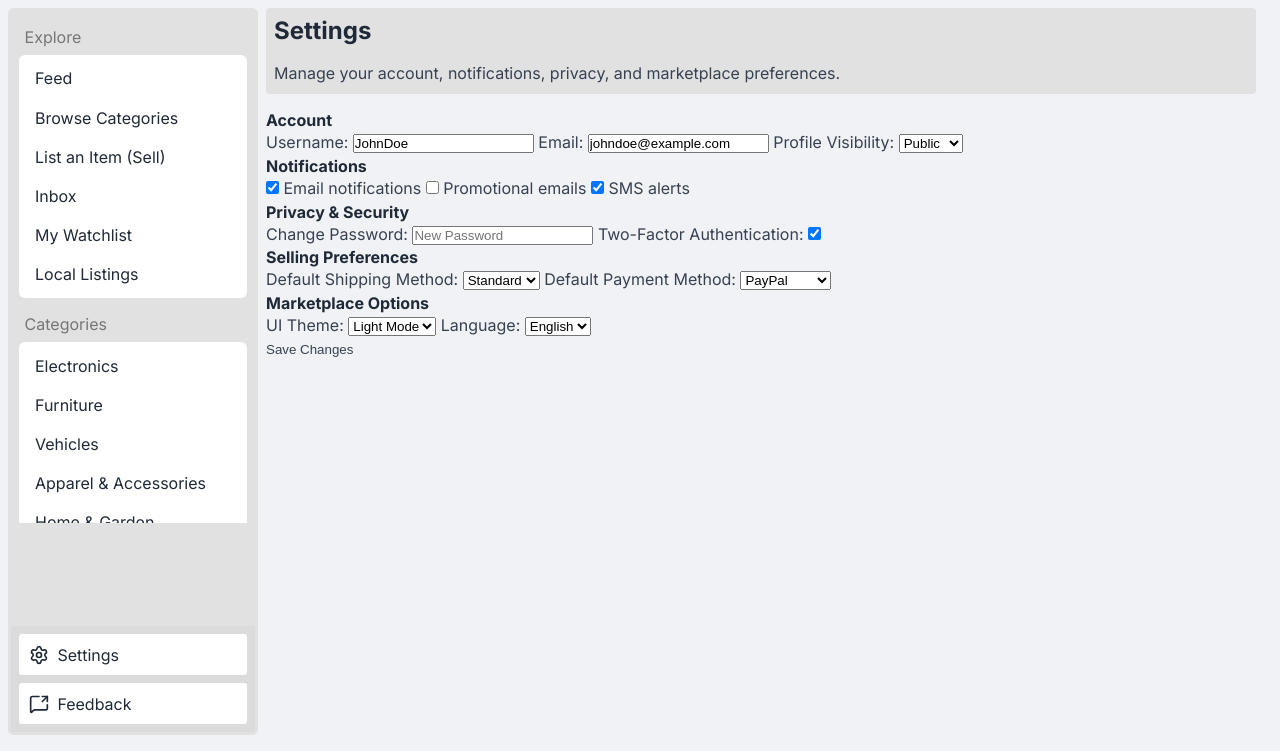
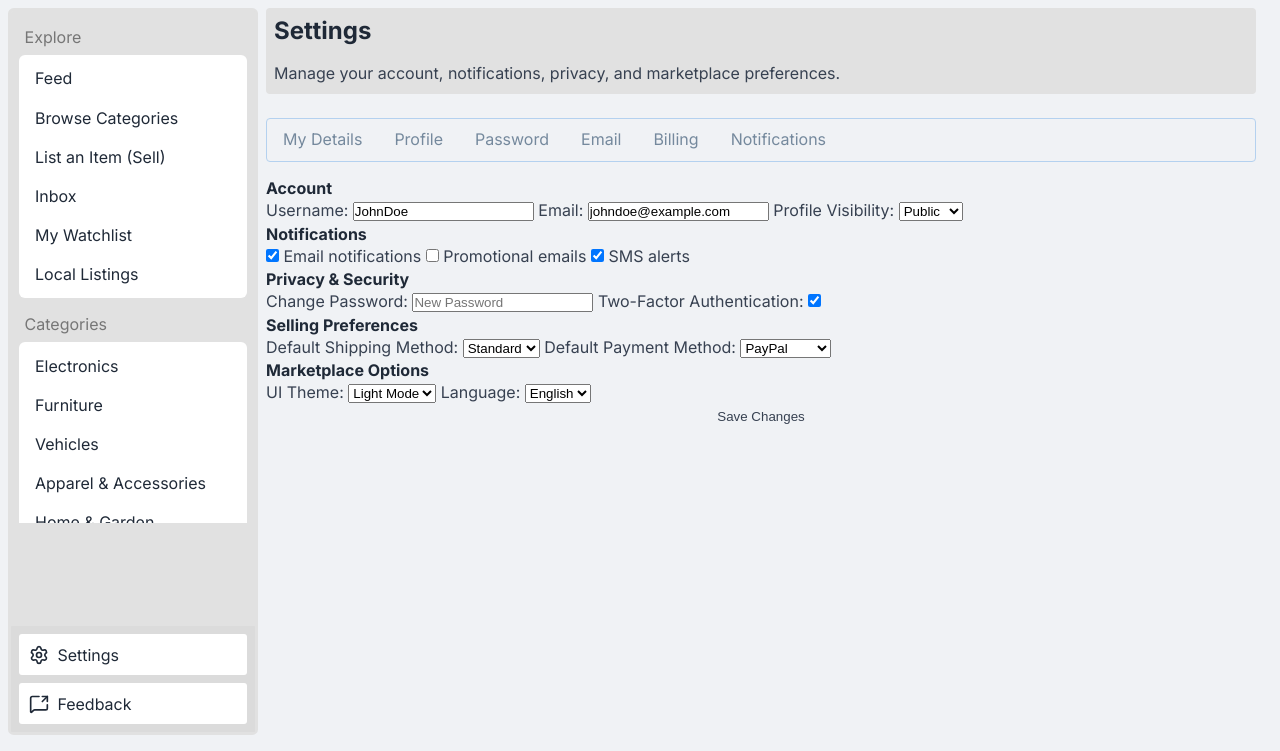
Before and after one commit to onkmade/SH.-, a Flask app: page / in a window 1280 px wide, after a click on "Settings". Shown: the part 57-808 px from the top of the page. Run offline with Flask 3, Linux system fonts and the light colour scheme; data that the repository does not hold is empty; some web fonts are replaced.

Commit message:
Updated Setting html

```diff
--- a/static/Pages/CSS/style.css
+++ b/static/Pages/CSS/style.css
@@ -911,3 +911,25 @@ textarea:focus {
     border-radius: 0.25rem;
     margin-bottom: 1rem;
 }
+
+#settings{
+    display: grid;
+}
+
+.setting-ul{
+    display: flex;
+    background: none;
+    gap: 2rem;
+    border: 1px solid #b4d1ef;
+    margin-bottom: 1rem;
+    padding: 0.5rem 1rem;
+}
+
+.setting_links{
+    color: #75899d;
+    cursor: pointer;
+}
+
+.setting_links:hover{
+    color: #1f2937;
+}
--- a/templates/index.html
+++ b/templates/index.html
@@ -828,11 +828,22 @@
             </main>
 
             <!-- SETTINGS Section -->
-            <main id="settings" class="content-section">
+            <main id="settings" class="content-section settings">
                 <div class="header_bar">
                     <h3>Settings</h3>
                     <p>Manage your account, notifications, privacy, and marketplace preferences.</p>
                 </div>
+
+                <nav class="setting-nav">
+                    <ul class="setting-ul">
+                        <li class="setting_links">My Details</li>
+                        <li class="setting_links">Profile</li>
+                        <li class="setting_links">Password</li>
+                        <li class="setting_links">Email</li>
+                        <li class="setting_links">Billing</li>
+                        <li class="setting_links">Notifications</li>
+                    </ul>
+                </nav>
 
                 <!-- Account Section -->
                 <section class="settings-section">
```
